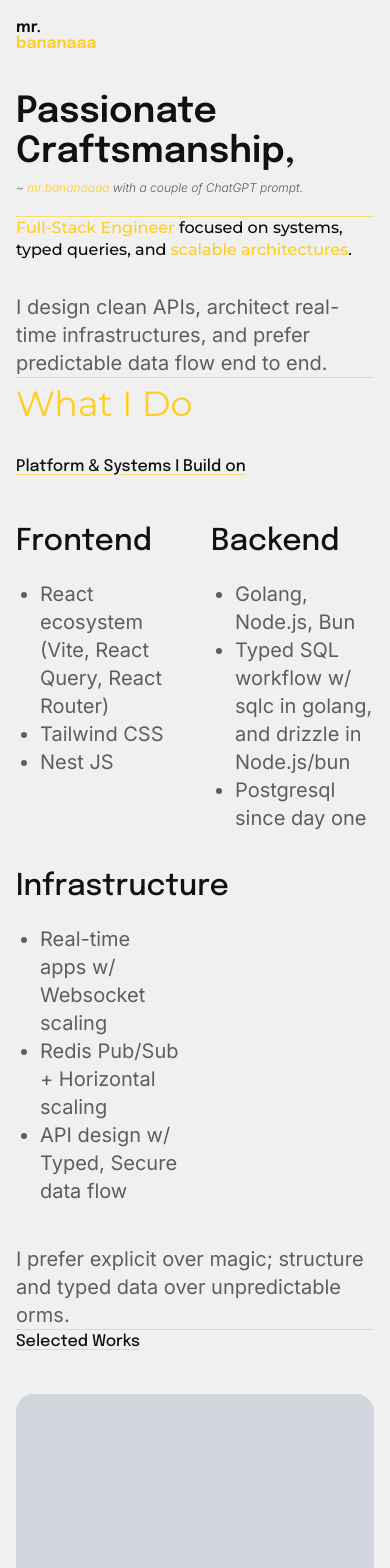
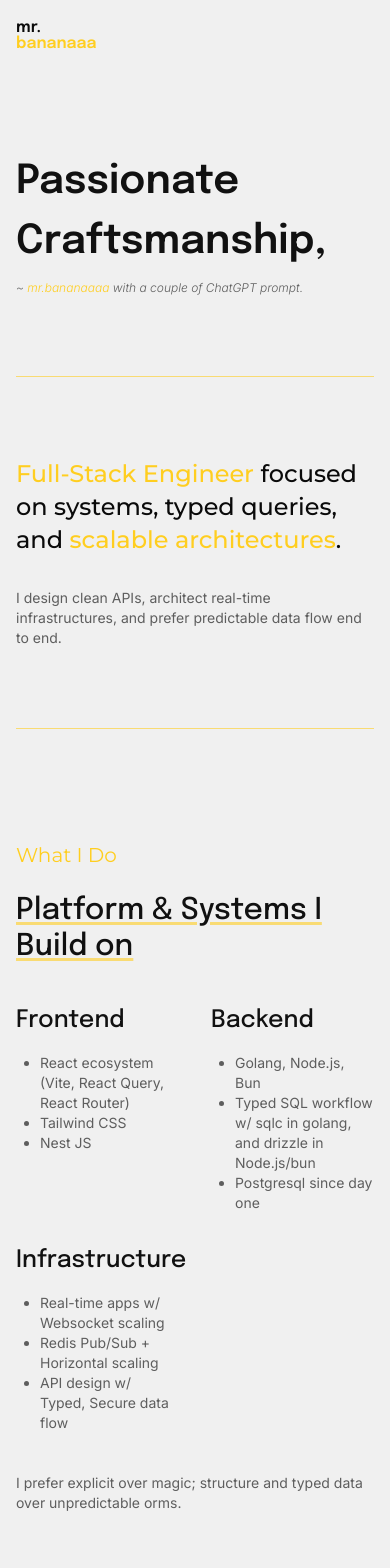
Before and after one commit to mrbananaaa/porto, a React (Vite) app: page / in a window 390 px wide. Shown: the top 1568 px of the page. Built offline with nearby package versions, Linux system fonts and the light colour scheme.

Commit message:
fixing mobile view

```diff
--- a/index.html
+++ b/index.html
@@ -7,7 +7,7 @@
     <title>Mr. Bananaaa</title>
     <!-- <link rel="stylesheet" href="/src/index.css" /> -->
   </head>
-  <body class="bg-background-light">
+  <body class="max-w-svw overflow-x-hidden bg-background-light">
     <div id="root"></div>
     <script type="module" src="/src/main.tsx"></script>
   </body>
--- a/src/app/routes/landing.tsx
+++ b/src/app/routes/landing.tsx
@@ -1,5 +1,6 @@
 import { LineBreak } from "@/components/common/line-break";
 import { Button } from "@/components/ui/button";
+import { Section } from "@/components/common/section";
 
 const PLATFORM_SECTION = [
   [
@@ -33,10 +34,10 @@ const SkillSection = () => {
     <div className="grid grid-cols-2 gap-8 max-w-7xl">
       {PLATFORM_SECTION.map(([title, list], i) => (
         <div key={i} className="flex flex-col space-y-4">
-          <div className="font-head-main font-medium text-fg-main text-[30px]">
+          <div className="font-head-main font-medium text-fg-main text-2xl md:text-3xl">
             {title}
           </div>
-          <ul className="list-disc ml-6 font-paragraph text-fg-sec text-xl">
+          <ul className="list-disc ml-6 font-paragraph text-fg-sec text-sm md:text-xl">
             {list.map((text, i) => (
               <li key={i}>{text}</li>
             ))}
@@ -73,9 +74,9 @@ const ContactSection = () => {
 const LandingRoute = () => {
   return (
     <>
-      <section className="flex py-5 md:py-52">
+      <Section>
         <div className="flex flex-col space-y-2">
-          <h1 className="flex flex-col font-head-main font-semibold text-4xl text-fg-main md:text-6xl lg:text-[160px]">
+          <h1 className="flex flex-col font-head-main font-semibold text-fg-main text-[40px] md:text-[90px] lg:text-[100px] xl:text-[120px] 2xl:text-[160px]">
             <span>Passionate</span>
             <span>Craftsmanship,</span>
           </h1>
@@ -84,36 +85,41 @@ const LandingRoute = () => {
             ChatGPT prompt.
           </p>
         </div>
-      </section>
+      </Section>
       <LineBreak />
-      <section className="flex flex-col space-y-8 md:py-52">
-        <div className="font-head-sec font-medium lg:text-[65px] max-w-6xl leading-snug">
+      <Section>
+        <div className="flex flex-col space-y-8">
+          <div className="font-head-sec font-medium text-2xl md:text-6xl lg:text-[65px] max-w-6xl leading-snug">
             <span className="text-accent">Full-Stack Engineer</span> focused on
             systems, typed queries, and{" "}
             <span className="text-accent">scalable architectures</span>.
           </div>
-        <p className="font-paragraph text-fg-sec text-xl max-w-3xl">
+          <p className="font-paragraph text-fg-sec text-sm md:text-xl lg:text-[24px] max-w-3xl">
             I design clean APIs, architect real-time infrastructures, and prefer
             predictable data flow end to end.
           </p>
-      </section>
+        </div>
+      </Section>
       <LineBreak />
-      <section className="flex flex-col md:py-52 space-y-10">
+      <Section>
+        <div className="flex flex-col space-y-10 py-8">
           <div className="flex flex-col space-y-6">
-          <div className="font-head-sec text-accent text-[35px]">What I Do</div>
-          <div className="font-head-main font-medium text-fg-main lg:text-[65px] underline underline-offset-3 decoration-accent/60">
+            <h4 className="font-head-sec text-accent text-xl md:text-[35px]">What I Do</h4>
+            <h3 className="font-head-main font-medium text-fg-main text-3xl md:text-5xl lg:text-[65px] underline underline-offset-3 decoration-accent/60">
               Platform & Systems I Build on
-          </div>
+            </h3>
           </div>
           <SkillSection />
-        <p className="font-paragraph text-fg-sec text-xl max-w-3xl">
+          <p className="font-paragraph text-fg-sec text-sm md:text-xl max-w-3xl">
             I prefer explicit over magic; structure and typed data over
             unpredictable orms.
           </p>
-      </section>
+        </div>
+      </Section>
       <LineBreak />
-      <section className="flex flex-col md:py-28 space-y-10">
-        <div className="font-head-main font-medium text-fg-main lg:text-[65px] underline underline-offset-3 decoration-accent/60">
+      <Section>
+        <div className="flex flex-col space-y-10 w-full">
+          <div className="w-full font-head-main font-medium text-fg-main text-3xl md:text-5xl lg:text-[65px] underline underline-offset-3 decoration-accent/60">
             Selected Works
           </div>
           <div className="bg-gray-300 flex justify-center items-center h-[60svh] rounded-2xl">
@@ -121,15 +127,17 @@ const LandingRoute = () => {
               Comin Soon, Stay tuned!
             </span>
           </div>
-      </section>
+        </div>
+      </Section>
       <LineBreak />
-      <section className="flex flex-col md:py-52 space-y-8">
+      <Section>
+        <div className="w-full flex flex-col space-y-8">
           <div className="flex flex-col items-center">
-          <div>
-            <div className="font-head-main font-medium text-fg-main lg:text-[65px] underline underline-offset-3 decoration-accent/60">
+            <div className="flex flex-col space-y-2">
+              <div className="font-head-main font-medium text-fg-main text-3xl md:text-5xl lg:text-[65px] underline underline-offset-3 decoration-accent/60">
                 Let's Build Something Together.
               </div>
-            <p className="font-paragraph text-fg-sec text-2xl max-w-3xl">
+              <p className="font-paragraph text-fg-sec text-md md:text-2xl max-w-3xl">
                 If you’re working on systems that require clarity, reliability, or
                 real-time architecture - let’s talk.
               </p>
@@ -155,7 +163,8 @@ const LandingRoute = () => {
           <div className="flex justify-center items-center">
             <ContactSection />
           </div>
-      </section>
+        </div>
+      </Section>
     </>
   );
 };
--- /dev/null
+++ b/src/components/common/section.tsx
@@ -0,0 +1,11 @@
+import type React from "react"
+
+type SectionProps = {
+  children: React.ReactNode
+}
+
+export const Section = ({ children }: SectionProps) => {
+  return <section className="md:flex md:items-center md:min-h-svh py-20 md:py-0">
+    {children}
+  </section>
+}
--- a/src/components/layouts/root-layout.tsx
+++ b/src/components/layouts/root-layout.tsx
@@ -1,13 +1,15 @@
 import { Outlet } from "react-router";
-import { Navbar } from "../common/navbar";
+import { Navbar } from "@/components/common/navbar";
 
 export const RootLayout = () => {
   return (
     <>
-      <main className="flex flex-col min-h-screen w-full bg-background-light px-4 md:px-20">
-        <Navbar />
-        <Outlet />
-      </main>
+      <div className="flex justify-center min-h-screen w-full bg-background-light">
+        <div className="px-4 md:px-8 lg:px-0 lg:max-w-4xl xl:max-w-6xl">
+          <Navbar />
+          <Outlet />
+        </div>
+      </div>
     </>
   );
 };
```
Lines whose indentation alone changed are shown as unchanged.
